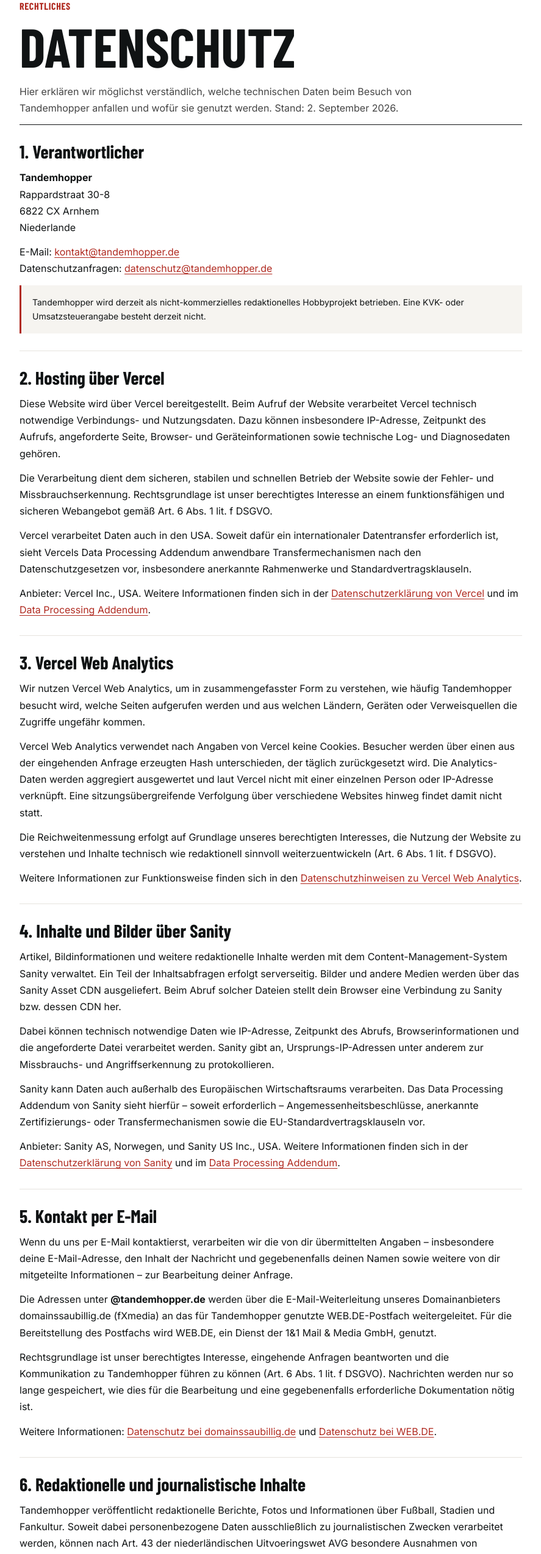
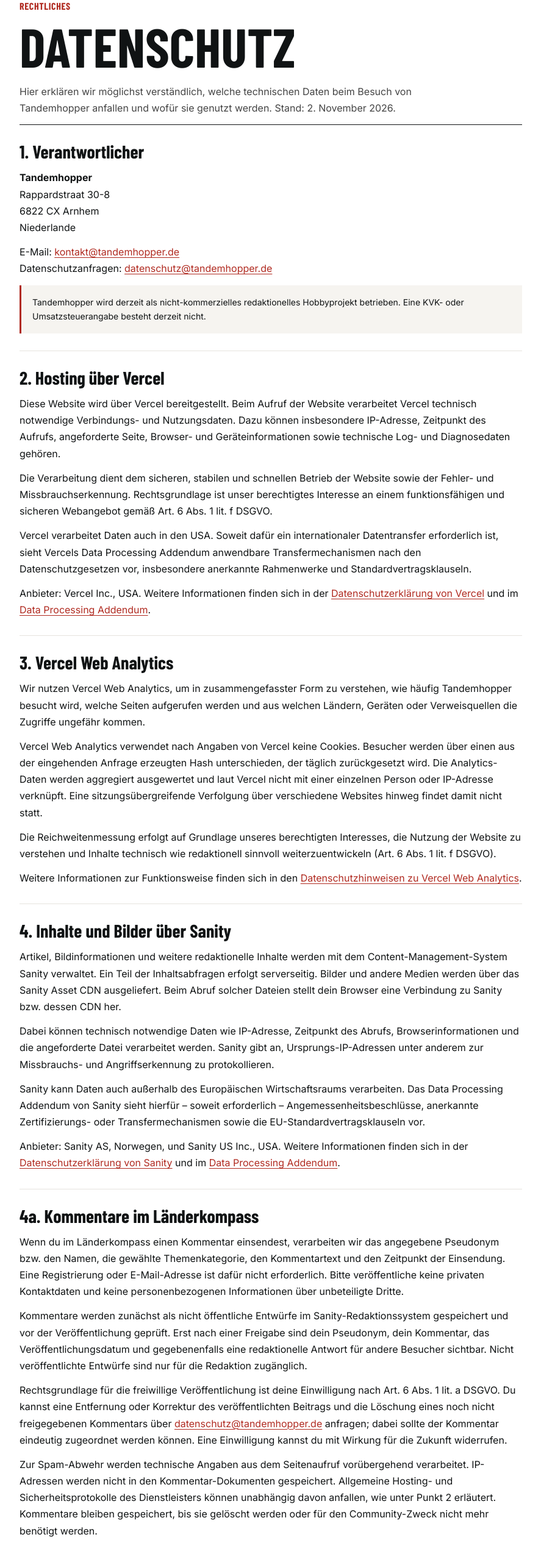
Before and after one commit to tandemhopper/tandemhopper, a Next.js app: page /datenschutz in a window 1280 px wide. Shown: the part 200-2749 px from the top of the page at 61% size, without its empty margins (196-1083 px from the left). Built offline with nearby package versions, Linux system fonts and the light colour scheme; no server answers; a web font is replaced by a local one.

Commit message:
Document voluntary moderated community comments and deletion rights in privacy policy

```diff
--- a/app/datenschutz/page.js
+++ b/app/datenschutz/page.js
@@ -12,7 +12,7 @@ export default function Datenschutz(){
   return <><Header/><main className="legal-page">
     <p className="eyebrow">RECHTLICHES</p>
     <h1>DATENSCHUTZ</h1>
-    <p className="legal-intro">Hier erklären wir möglichst verständlich, welche technischen Daten beim Besuch von Tandemhopper anfallen und wofür sie genutzt werden. Stand: 2. September 2026.</p>
+    <p className="legal-intro">Hier erklären wir möglichst verständlich, welche technischen Daten beim Besuch von Tandemhopper anfallen und wofür sie genutzt werden. Stand: 2. November 2026.</p>
 
     <section>
       <h2>1. Verantwortlicher</h2>
@@ -43,6 +43,15 @@ export default function Datenschutz(){
       <p>Dabei können technisch notwendige Daten wie IP-Adresse, Zeitpunkt des Abrufs, Browserinformationen und die angeforderte Datei verarbeitet werden. Sanity gibt an, Ursprungs-IP-Adressen unter anderem zur Missbrauchs- und Angriffserkennung zu protokollieren.</p>
       <p>Sanity kann Daten auch außerhalb des Europäischen Wirtschaftsraums verarbeiten. Das Data Processing Addendum von Sanity sieht hierfür – soweit erforderlich – Angemessenheitsbeschlüsse, anerkannte Zertifizierungs- oder Transfermechanismen sowie die EU-Standardvertragsklauseln vor.</p>
       <p>Anbieter: Sanity AS, Norwegen, und Sanity US Inc., USA. Weitere Informationen finden sich in der <a href="https://www.sanity.io/legal/privacy" target="_blank" rel="noreferrer">Datenschutzerklärung von Sanity</a> und im <a href="https://www.sanity.io/legal/dpa" target="_blank" rel="noreferrer">Data Processing Addendum</a>.</p>
+    </section>
+
+
+    <section>
+      <h2>4a. Kommentare im Länderkompass</h2>
+      <p>Wenn du im Länderkompass einen Kommentar einsendest, verarbeiten wir das angegebene Pseudonym bzw. den Namen, die gewählte Themenkategorie, den Kommentartext und den Zeitpunkt der Einsendung. Eine Registrierung oder E-Mail-Adresse ist dafür nicht erforderlich. Bitte veröffentliche keine privaten Kontaktdaten und keine personenbezogenen Informationen über unbeteiligte Dritte.</p>
+      <p>Kommentare werden zunächst als nicht öffentliche Entwürfe im Sanity-Redaktionssystem gespeichert und vor der Veröffentlichung geprüft. Erst nach einer Freigabe sind dein Pseudonym, dein Kommentar, das Veröffentlichungsdatum und gegebenenfalls eine redaktionelle Antwort für andere Besucher sichtbar. Nicht veröffentlichte Entwürfe sind nur für die Redaktion zugänglich.</p>
+      <p>Rechtsgrundlage für die freiwillige Veröffentlichung ist deine Einwilligung nach Art. 6 Abs. 1 lit. a DSGVO. Du kannst eine Entfernung oder Korrektur des veröffentlichten Beitrags und die Löschung eines noch nicht freigegebenen Kommentars über <a href="mailto:datenschutz@tandemhopper.de">datenschutz@tandemhopper.de</a> anfragen; dabei sollte der Kommentar eindeutig zugeordnet werden können. Eine Einwilligung kannst du mit Wirkung für die Zukunft widerrufen.</p>
+      <p>Zur Spam-Abwehr werden technische Angaben aus dem Seitenaufruf vorübergehend verarbeitet. IP-Adressen werden nicht in den Kommentar-Dokumenten gespeichert. Allgemeine Hosting- und Sicherheitsprotokolle des Dienstleisters können unabhängig davon anfallen, wie unter Punkt 2 erläutert. Kommentare bleiben gespeichert, bis sie gelöscht werden oder für den Community-Zweck nicht mehr benötigt werden.</p>
     </section>
 
     <section>
```
